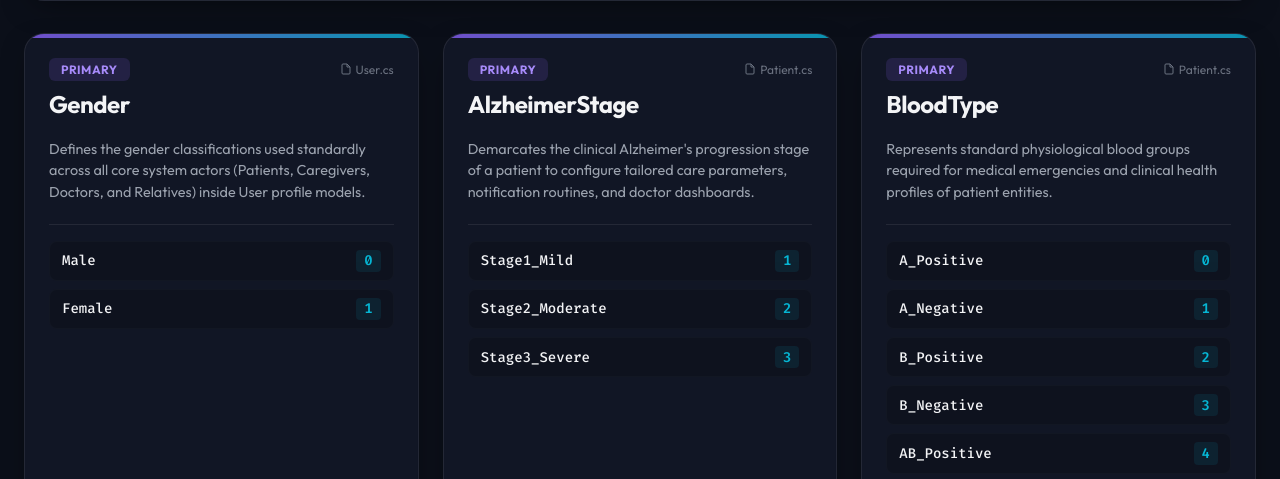
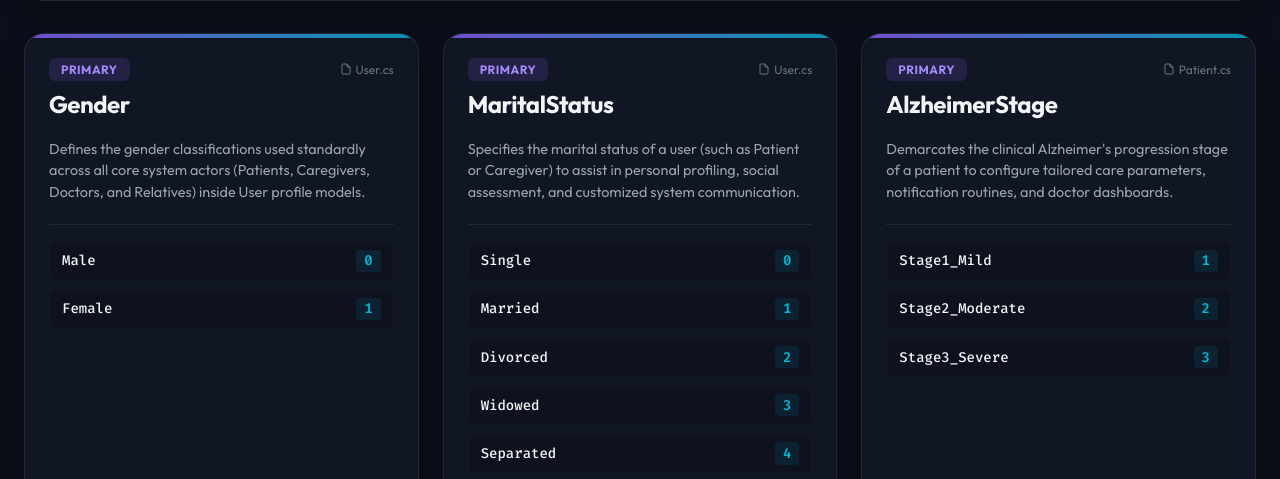
Before and after one commit to zeyadyasser228/Enums-Nesyan-apis, a plain HTML site: page index.html in a window 1280 px wide. Shown: the part 464-943 px from the top of the page. Drawn offline with Linux system fonts and the light colour scheme.

Commit message:
Add MaritalStatus enum and update code highlighting

```diff
--- a/index.html
+++ b/index.html
@@ -1140,6 +1140,24 @@
                 csharp: `namespace BFCAI.Nesyan.Domain.Entities.Primary\n{\n    public enum Gender\n    {\n        Male = 0,\n        Female = 1\n    }\n}`,
                 json: `{\n  "Male": 0,\n  "Female": 1\n}`,
                 usage: `public class User : BaseAuditableEntity<int>\n{\n    // ...\n    public Gender Gender { get; set; }\n}`
+            },
+            {
+                name: "MaritalStatus",
+                namespace: "BFCAI.Nesyan.Domain.Entities.Primary",
+                category: "Primary",
+                file: "User.cs",
+                filePath: "BFCAI.Nesyan.Domain/Entities/_Primary/User.cs",
+                description: "Specifies the marital status of a user (such as Patient or Caregiver) to assist in personal profiling, social assessment, and customized system communication.",
+                values: [
+                    { name: "Single", val: 0 },
+                    { name: "Married", val: 1 },
+                    { name: "Divorced", val: 2 },
+                    { name: "Widowed", val: 3 },
+                    { name: "Separated", val: 4 }
+                ],
+                csharp: `namespace BFCAI.Nesyan.Domain.Entities.Primary\n{\n    public enum MaritalStatus\n    {\n        Single = 0,\n        Married = 1,\n        Divorced = 2,\n        Widowed = 3,\n        Separated = 4\n    }\n}`,
+                json: `{\n  "Single": 0,\n  "Married": 1,\n  "Divorced": 2,\n  "Widowed": 3,\n  "Separated": 4\n}`,
+                usage: `public class User : BaseAuditableEntity<int>\n{\n    // ...\n    public MaritalStatus MaritalStatus { get; set; }\n}`
             },
             {
                 name: "AlzheimerStage",
@@ -1445,7 +1463,7 @@
                 .replace(/</g, "&lt;")
                 .replace(/>/g, "&gt;")
                 .replace(/\b(namespace|public|enum|class|get|set|int|double|string|bool)\b/g, '<span class="keyword">$1</span>')
-                .replace(/\b(Gender|AlzheimerStage|BloodType|AssessmentLevel|PsychologicalLevel|IndependenceLevel|ReminderType|ReminderFrequency|RequestStatus)\b/g, '<span class="type">$1</span>')
+                .replace(/\b(Gender|AlzheimerStage|BloodType|AssessmentLevel|PsychologicalLevel|IndependenceLevel|ReminderType|ReminderFrequency|RequestStatus|MaritalStatus)\b/g, '<span class="type">$1</span>')
                 .replace(/(\d+)/g, '<span class="number">$1</span>')
                 .replace(/(\/\/.*)/g, '<span class="comment">$1</span>');
         }
```
